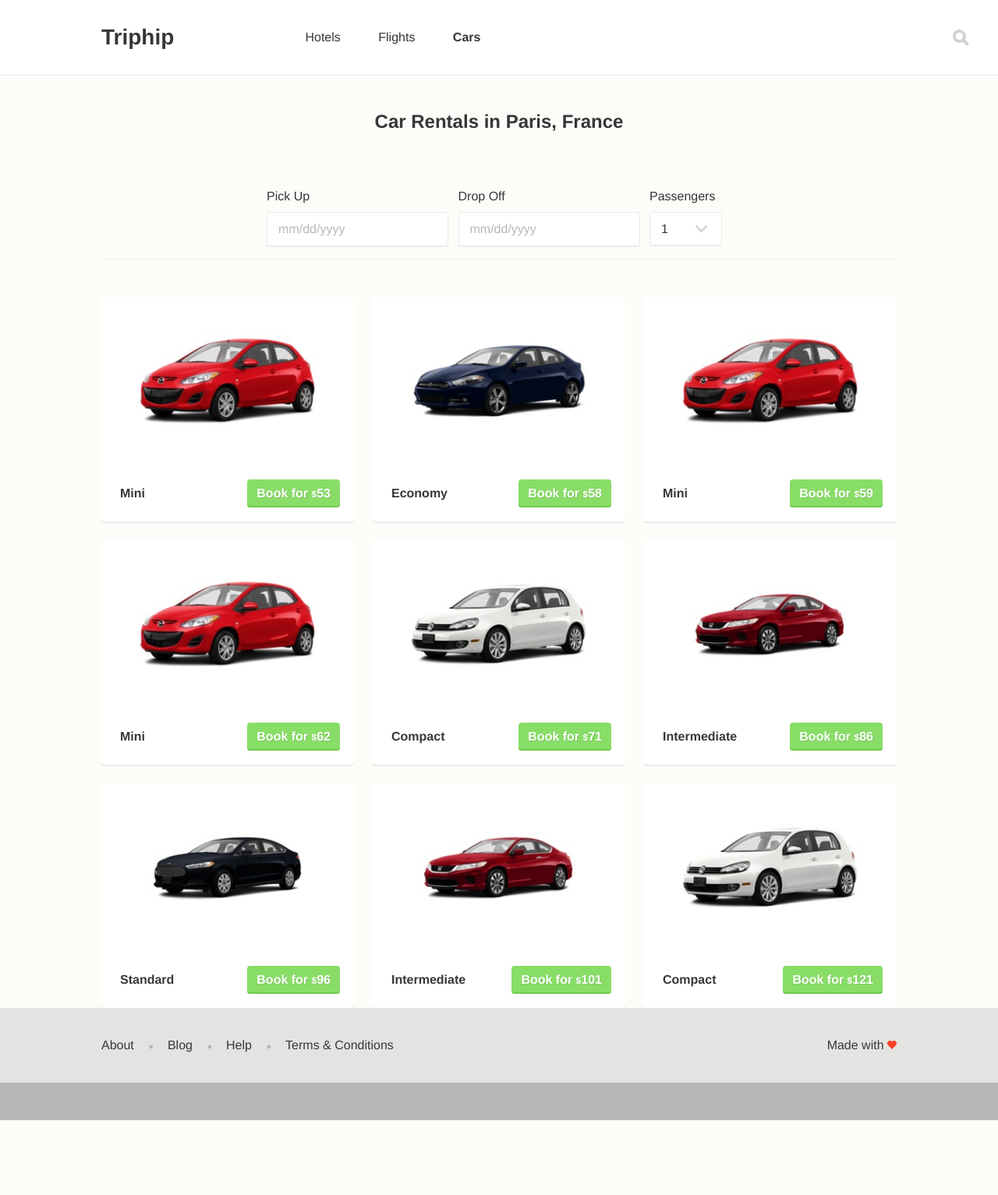
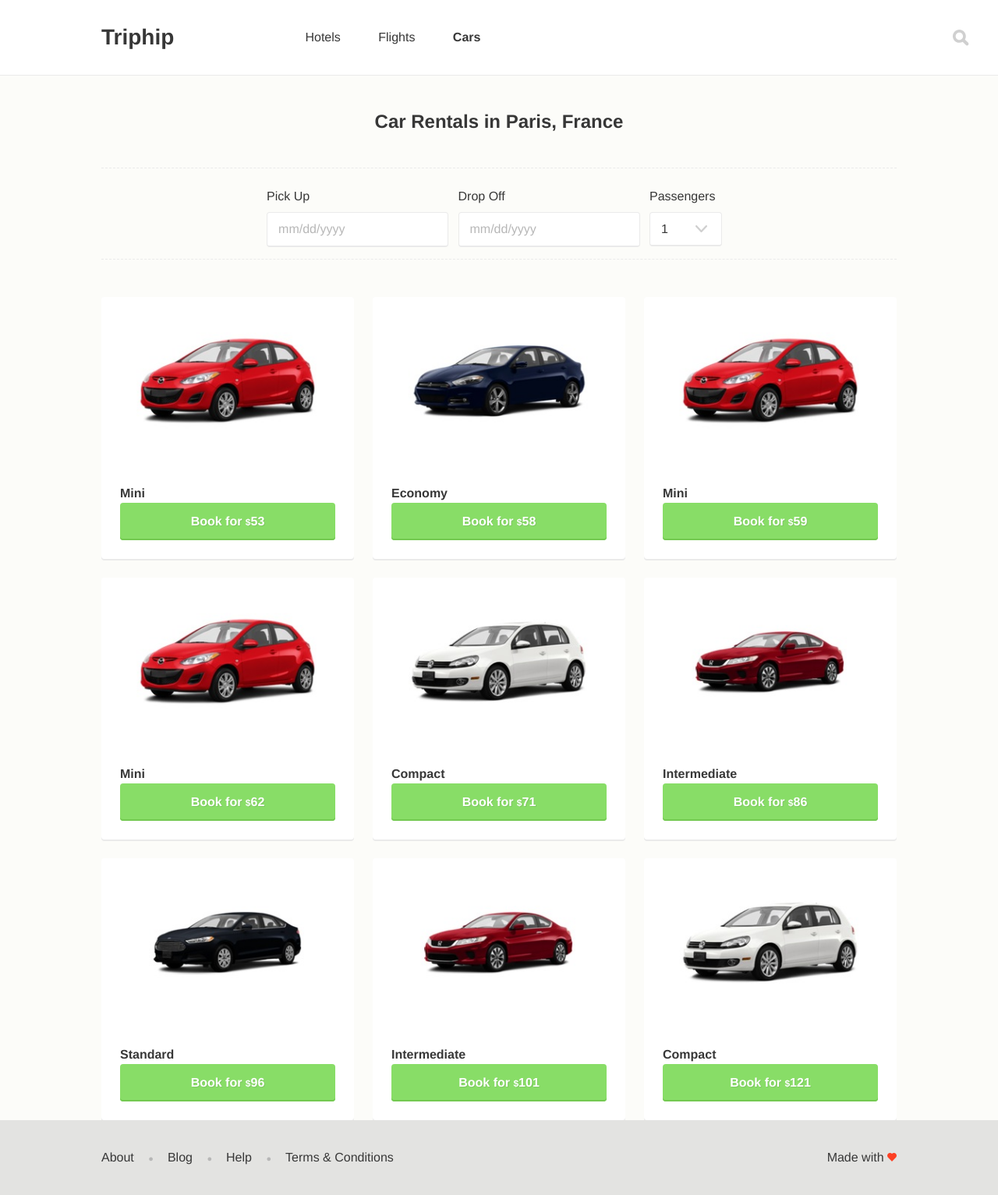
Before and after one commit to cesarfigueroa/triphip, a Jekyll site: the page built from cars/paris.html, in a window 1280 px wide. Shown: the whole page at 78% size. Built offline with Jekyll 4.4.1, drawn with Linux system fonts in a browser that asks for light colours.

Commit message:
Expand button on car rental results

```diff
--- a/_includes/cards/car.html
+++ b/_includes/cards/car.html
@@ -7,7 +7,7 @@
     <h3 class="card-title">{{ include.car.type | capitalize }}</h3>
 
     <form action="/book">
-      <button type="submit" class="button button--sticky" title="Including fees and taxes">
+      <button type="submit" class="button button--contained" title="Including fees and taxes">
         Book for {% include price.html amount=include.car.total %}
       </button>
     </form>
```
